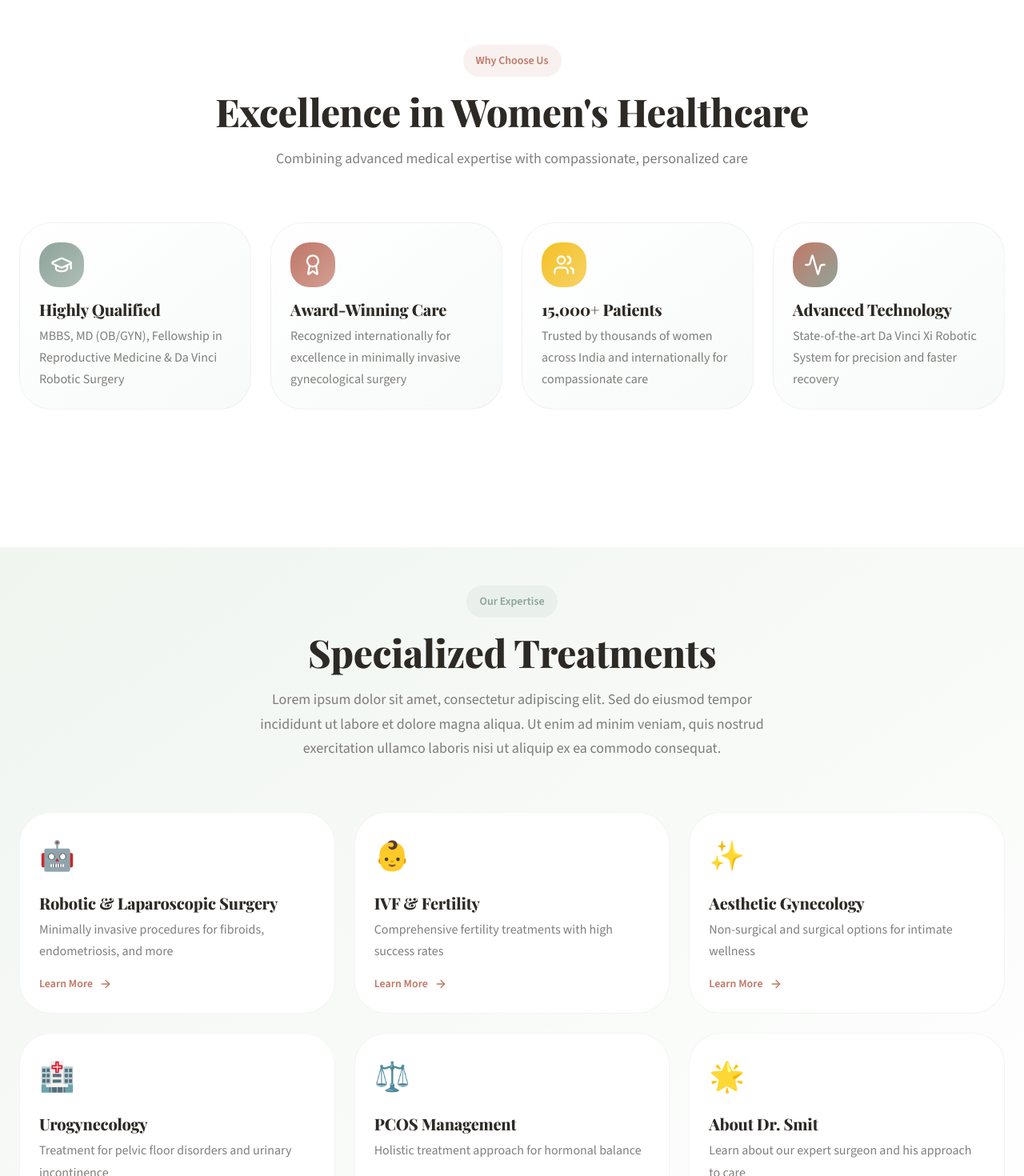
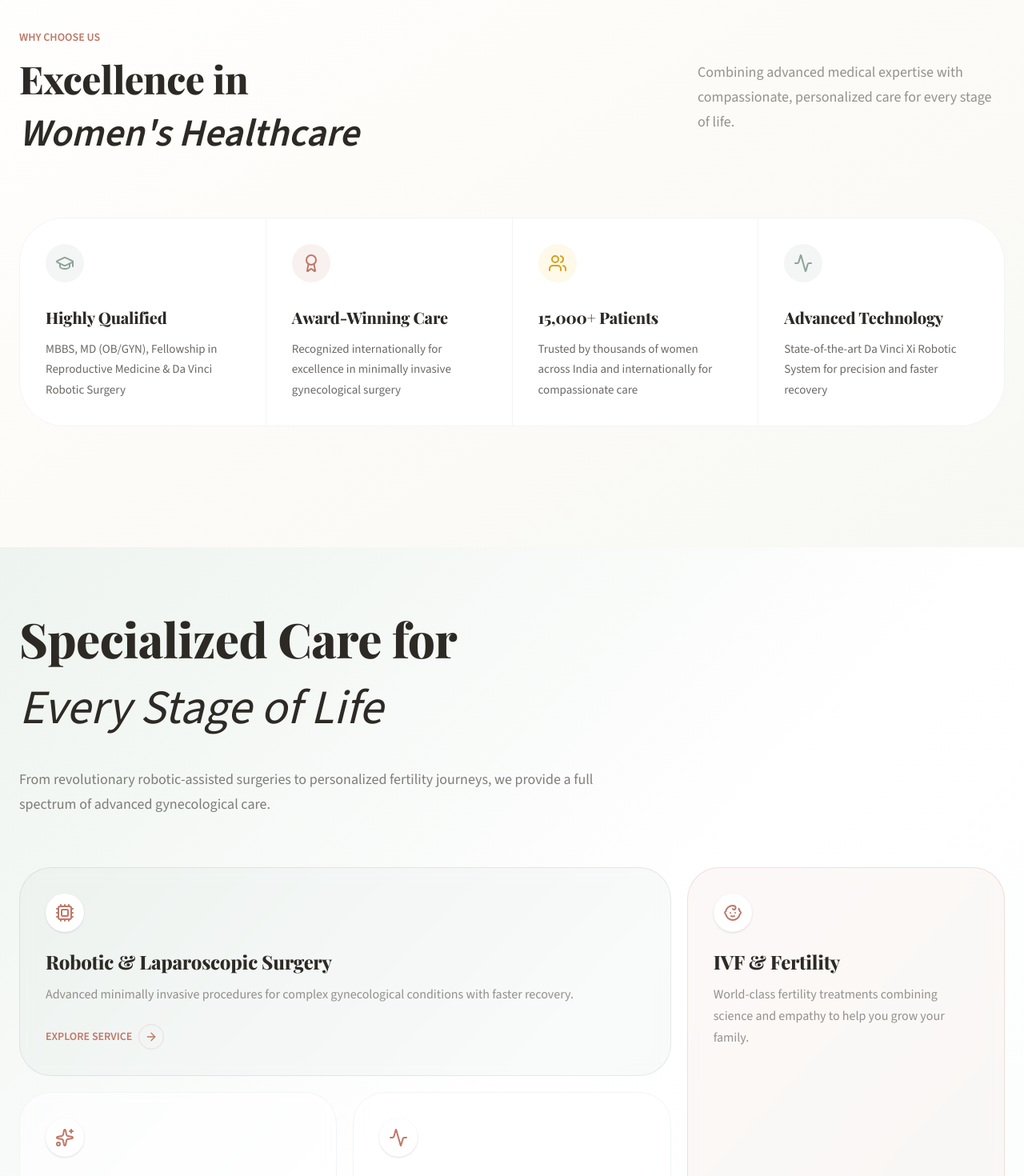
Before and after one commit to Prat05devs/DrSolanki, a Next.js app: page / in a window 1280 px wide. Shown: the part 980-2450 px from the top of the page at 80% size. Built offline with nearby package versions, Linux system fonts and the light colour scheme.

Commit message:
homepage updates

```diff
--- a/src/components/sections/home/ConditionsSection.tsx
+++ b/src/components/sections/home/ConditionsSection.tsx
@@ -34,9 +34,6 @@ export default function ConditionsSection() {
     <section ref={ref} className="min-h-screen flex items-center bg-white">
       <div className="container mx-auto px-6 max-w-7xl w-full py-12">
         <div className="text-center mb-16">
-          <span className="inline-block px-4 py-2 rounded-full bg-[#C07766]/10 text-[#C07766] text-sm font-semibold mb-4">
-            Conditions We Treat
-          </span>
           <h2 className="text-4xl md:text-5xl font-serif font-bold text-[#2D2A26] mb-4">
             Specialized Care for Complex Conditions
           </h2>
--- a/src/components/sections/home/SpecializationsSection.tsx
+++ b/src/components/sections/home/SpecializationsSection.tsx
@@ -3,7 +3,15 @@
 import Link from "next/link";
 import { motion, useInView } from "framer-motion";
 import { useRef } from "react";
-import { ArrowRight } from "lucide-react";
+import {
+  ArrowRight,
+  Cpu,
+  Baby,
+  Sparkles,
+  Activity,
+  Stethoscope,
+  User
+} from "lucide-react";
 
 export default function SpecializationsSection() {
   const ref = useRef(null);
@@ -12,79 +20,110 @@ export default function SpecializationsSection() {
   const specializations = [
     {
       title: "Robotic & Laparoscopic Surgery",
-      description: "Minimally invasive procedures for fibroids, endometriosis, and more",
-      icon: "🤖",
-      link: "/laparoscopy-robotic-surgery"
+      description: "Advanced minimally invasive procedures for complex gynecological conditions with faster recovery.",
+      icon: Cpu,
+      link: "/laparoscopy-robotic-surgery",
+      className: "md:col-span-2 md:row-span-1", // Featured Wide Card
+      theme: "bg-[#8DA399]/5 border-[#8DA399]/20"
     },
     {
       title: "IVF & Fertility",
-      description: "Comprehensive fertility treatments with high success rates",
-      icon: "👶",
-      link: "/fertility"
+      description: "World-class fertility treatments combining science and empathy to help you grow your family.",
+      icon: Baby,
+      link: "/fertility",
+      className: "md:col-span-1 md:row-span-2", // Featured Tall Card
+      theme: "bg-[#C07766]/5 border-[#C07766]/20"
     },
     {
       title: "Aesthetic Gynecology",
-      description: "Non-surgical and surgical options for intimate wellness",
-      icon: "✨",
-      link: "/expertise/aesthetic-gynecology"
+      description: "Restoring confidence through functional and aesthetic wellness.",
+      icon: Sparkles,
+      link: "/expertise/aesthetic-gynecology",
+      className: "md:col-span-1 md:row-span-1",
+      theme: "bg-white/50 border-gray-100"
     },
     {
       title: "Urogynecology",
-      description: "Treatment for pelvic floor disorders and urinary incontinence",
-      icon: "🏥",
-      link: "/urogynecology"
+      description: "Specialized care for pelvic floor health and intimate comfort.",
+      icon: Activity,
+      link: "/urogynecology",
+      className: "md:col-span-1 md:row-span-1",
+      theme: "bg-white/50 border-gray-100"
     },
     {
-      title: "PCOS Management",
-      description: "Holistic treatment approach for hormonal balance",
-      icon: "⚖️",
-      link: "/fertility"
+      title: "PCOS & Hormones",
+      description: "Holistic management of metabolic and hormonal health.",
+      icon: Stethoscope,
+      link: "/fertility",
+      className: "md:col-span-1 md:row-span-1",
+      theme: "bg-white/50 border-gray-100"
     },
     {
-      title: "About Dr. Smit",
-      description: "Learn about our expert surgeon and his approach to care",
-      icon: "🌟",
-      link: "/about"
+      title: "Meet Dr. Smit",
+      description: "Expertise built on years of international surgical excellence.",
+      icon: User,
+      link: "/about",
+      className: "md:col-span-1 md:row-span-1",
+      theme: "bg-white/50 border-gray-100"
     }
   ];
 
   return (
-    <section ref={ref} className="min-h-screen flex items-center bg-gradient-to-br from-[#E4EFE9]/50 to-white">
-      <div className="container mx-auto px-6 max-w-7xl w-full py-12">
-        <div className="text-center mb-16">
-          <span className="inline-block px-4 py-2 rounded-full bg-[#8DA399]/10 text-[#8DA399] text-sm font-semibold mb-4">
-            Our Expertise
-          </span>
-          <h2 className="text-4xl md:text-5xl font-serif font-bold text-[#2D2A26] mb-4">
-            Specialized Treatments
-          </h2>
-          <p className="text-lg text-[#2D2A26]/60 max-w-2xl mx-auto">
-            {/* TODO: Add specializations overview from single_source_of_truth.md */}
-            Lorem ipsum dolor sit amet, consectetur adipiscing elit. Sed do eiusmod tempor incididunt ut labore et dolore magna aliqua.
-            Ut enim ad minim veniam, quis nostrud exercitation ullamco laboris nisi ut aliquip ex ea commodo consequat.
-          </p>
+    <section ref={ref} className="min-h-screen flex items-center bg-gradient-to-br from-[#E4EFE9]/60 via-white to-[#f9fdfb] py-20">
+      <div className="container mx-auto px-6 max-w-7xl">
+
+        {/* Header */}
+        <div className="max-w-3xl mb-16">
+          <motion.h2
+            initial={{ opacity: 0, y: 20 }}
+            animate={isInView ? { opacity: 1, y: 0 } : {}}
+            transition={{ delay: 0.1 }}
+            className="text-4xl md:text-6xl font-serif font-medium text-[#2D2A26] mb-6"
+          >
+            Specialized Care for <br />
+            <span className="italic font-light">Every Stage of Life</span>
+          </motion.h2>
+          <motion.p
+             initial={{ opacity: 0 }}
+             animate={isInView ? { opacity: 1 } : {}}
+             transition={{ delay: 0.2 }}
+             className="text-lg text-[#2D2A26]/60 leading-relaxed"
+          >
+            From revolutionary robotic-assisted surgeries to personalized fertility journeys, we provide a full spectrum of advanced gynecological care.
+          </motion.p>
         </div>
 
-        <div className="grid md:grid-cols-2 lg:grid-cols-3 gap-6">
+        {/* Bento Grid */}
+        <div className="grid grid-cols-1 md:grid-cols-3 gap-5">
           {specializations.map((spec, idx) => (
             <motion.div
               key={idx}
-              initial={{ opacity: 0, y: 30 }}
-              animate={isInView ? { opacity: 1, y: 0 } : {}}
-              transition={{ delay: idx * 0.1, duration: 0.5 }}
+              initial={{ opacity: 0, scale: 0.95 }}
+              animate={isInView ? { opacity: 1, scale: 1 } : {}}
+              transition={{ delay: idx * 0.1, duration: 0.6 }}
+              className={spec.className}
             >
               <Link
                 href={spec.link}
-                className="group block p-6 rounded-2xl bg-white border border-[#2D2A26]/5 hover:border-[#C07766]/30 hover:shadow-xl transition-all duration-300"
+                className={`group h-full flex flex-col justify-between p-8 rounded-[2.5rem] backdrop-blur-sm border transition-all duration-500 hover:shadow-2xl hover:shadow-[#C07766]/10 ${spec.theme} hover:bg-white`}
               >
-                <div className="text-4xl mb-4">{spec.icon}</div>
-                <h3 className="text-xl font-bold text-[#2D2A26] mb-2 group-hover:text-[#C07766] transition-colors">
-                  {spec.title}
-                </h3>
-                <p className="text-[#2D2A26]/60 mb-4 leading-relaxed">{spec.description}</p>
-                <div className="flex items-center gap-2 text-[#C07766] font-semibold text-sm">
-                  Learn More
-                  <ArrowRight className="w-4 h-4 group-hover:translate-x-1 transition-transform" />
+                <div>
+                  <div className="w-12 h-12 rounded-2xl bg-white shadow-sm flex items-center justify-center mb-6 group-hover:bg-[#C07766] transition-colors duration-500">
+                    <spec.icon className="w-6 h-6 text-[#C07766] group-hover:text-white transition-colors" />
+                  </div>
+                  <h3 className="text-2xl font-semibold text-[#2D2A26] mb-3 group-hover:text-[#C07766] transition-colors">
+                    {spec.title}
+                  </h3>
+                  <p className="text-[#2D2A26]/50 mb-6 leading-relaxed">
+                    {spec.description}
+                  </p>
+                </div>
+
+                <div className="flex items-center gap-2 text-[#C07766] font-bold text-sm uppercase tracking-wider">
+                  Explore Service
+                  <div className="w-8 h-8 rounded-full border border-[#C07766]/20 flex items-center justify-center group-hover:bg-[#C07766] group-hover:text-white transition-all">
+                    <ArrowRight className="w-4 h-4" />
+                  </div>
                 </div>
               </Link>
             </motion.div>
--- a/src/components/sections/home/TechnologySection.tsx
+++ b/src/components/sections/home/TechnologySection.tsx
@@ -38,9 +38,6 @@ export default function TechnologySection() {
             animate={isInView ? { opacity: 1, x: 0 } : {}}
             transition={{ duration: 0.6 }}
           >
-            <span className="inline-block px-4 py-2 rounded-full bg-[#8DA399]/10 text-[#8DA399] text-sm font-semibold mb-4">
-              Advanced Technology
-            </span>
             <h2 className="text-4xl md:text-5xl font-serif font-bold text-[#2D2A26] mb-6">
               Cutting-Edge Surgical Technology
             </h2>
--- a/src/components/sections/home/WhyChooseSection.tsx
+++ b/src/components/sections/home/WhyChooseSection.tsx
@@ -13,57 +13,72 @@ export default function WhyChooseSection() {
       icon: GraduationCap,
       title: "Highly Qualified",
       description: "MBBS, MD (OB/GYN), Fellowship in Reproductive Medicine & Da Vinci Robotic Surgery",
-      color: "from-[#8DA399] to-[#8DA399]/70"
+      iconColor: "text-[#8DA399]",
+      bgColor: "bg-[#8DA399]/10"
     },
     {
       icon: Award,
       title: "Award-Winning Care",
       description: "Recognized internationally for excellence in minimally invasive gynecological surgery",
-      color: "from-[#C07766] to-[#C07766]/70"
+      iconColor: "text-[#C07766]",
+      bgColor: "bg-[#C07766]/10"
     },
     {
       icon: Users,
       title: "15,000+ Patients",
       description: "Trusted by thousands of women across India and internationally for compassionate care",
-      color: "from-[#f4c025] to-[#f4c025]/70"
+      iconColor: "text-[#D9A01C]", // Slightly deeper gold for readability
+      bgColor: "bg-[#f4c025]/10"
     },
     {
       icon: Activity,
       title: "Advanced Technology",
       description: "State-of-the-art Da Vinci Xi Robotic System for precision and faster recovery",
-      color: "from-[#C07766] to-[#8DA399]"
+      iconColor: "text-[#8DA399]",
+      bgColor: "bg-[#8DA399]/10"
     }
   ];
 
   return (
-    <section ref={ref} className="min-h-screen flex items-center bg-white">
-      <div className="container mx-auto px-6 max-w-7xl w-full py-12">
-        <div className="text-center mb-16">
-          <span className="inline-block px-4 py-2 rounded-full bg-[#C07766]/10 text-[#C07766] text-sm font-semibold mb-4">
-            Why Choose Us
-          </span>
-          <h2 className="text-4xl md:text-5xl font-serif font-bold text-[#2D2A26] mb-4">
-            Excellence in Women's Healthcare
-          </h2>
-          <p className="text-lg text-[#2D2A26]/60 max-w-2xl mx-auto">
-            Combining advanced medical expertise with compassionate, personalized care
+    <section ref={ref} className="min-h-screen flex items-center py-12 sm:py-16 md:py-20 bg-gradient-to-br from-white via-[#FDFBF7] to-[#E4EFE9]/20">
+      <div className="container mx-auto px-4 sm:px-6 max-w-7xl w-full">
+        {/* Header Section */}
+        <div className="flex flex-col md:flex-row md:items-center justify-between mb-12 sm:mb-16 gap-6 md:gap-8">
+          <div className="max-w-2xl">
+            <span className="text-[#C07766] font-semibold tracking-widest uppercase text-xs sm:text-sm mb-3 block leading-[1.7]">
+              Why Choose Us
+            </span>
+            <h2 className="text-3xl sm:text-4xl md:text-5xl font-[var(--font-playfair)] font-medium text-[#2D2A26] leading-[1.15] tracking-[-0.01em]">
+              Excellence in <br />
+              <span className="italic">Women's Healthcare</span>
+            </h2>
+          </div>
+          <p className="text-base sm:text-lg text-[#2D2A26]/50 max-w-sm leading-[1.7]">
+            Combining advanced medical expertise with compassionate, personalized care for every stage of life.
           </p>
         </div>
 
-        <div className="grid md:grid-cols-2 lg:grid-cols-4 gap-6">
+        {/* Features Grid */}
+        <div className="grid grid-cols-1 sm:grid-cols-2 lg:grid-cols-4 gap-px bg-gray-100 border border-gray-100 overflow-hidden rounded-2xl sm:rounded-3xl">
           {features.map((feature, idx) => (
             <motion.div
               key={idx}
-              initial={{ opacity: 0, y: 30 }}
-              animate={isInView ? { opacity: 1, y: 0 } : {}}
-              transition={{ delay: idx * 0.1, duration: 0.5 }}
-              className="group p-6 rounded-2xl bg-gradient-to-br from-white to-[#E4EFE9]/30 border border-[#2D2A26]/5 hover:border-[#C07766]/20 hover:shadow-xl transition-all duration-300"
+              initial={{ opacity: 0 }}
+              animate={isInView ? { opacity: 1 } : {}}
+              transition={{ delay: idx * 0.1, duration: 0.8 }}
+              className="bg-white p-6 sm:p-8 group hover:bg-[#F9F9F9] transition-colors duration-500 flex flex-col"
             >
-              <div className={`w-14 h-14 rounded-xl bg-gradient-to-br ${feature.color} flex items-center justify-center mb-4 group-hover:scale-110 transition-transform`}>
-                <feature.icon className="w-7 h-7 text-white" />
+              <div className={`w-10 h-10 sm:w-12 sm:h-12 rounded-full ${feature.bgColor} flex items-center justify-center mb-6 sm:mb-8 group-hover:scale-110 transition-transform duration-500 flex-shrink-0`}>
+                <feature.icon className={`w-5 h-5 sm:w-6 sm:h-6 ${feature.iconColor}`} />
               </div>
-              <h3 className="text-xl font-bold text-[#2D2A26] mb-2">{feature.title}</h3>
-              <p className="text-[#2D2A26]/60 leading-relaxed">{feature.description}</p>
+
+              <h3 className="text-lg sm:text-xl font-[var(--font-playfair)] font-semibold text-[#2D2A26] mb-3 sm:mb-4 leading-[1.15] tracking-[-0.01em]">
+                {feature.title}
+              </h3>
+
+              <p className="text-[#2D2A26]/70 leading-[1.7] text-sm sm:text-[15px] flex-grow">
+                {feature.description}
+              </p>
             </motion.div>
           ))}
         </div>
```
Also changed, not shown: src/components/sections/home/AppointmentCTA.tsx (+2 -6 lines).
